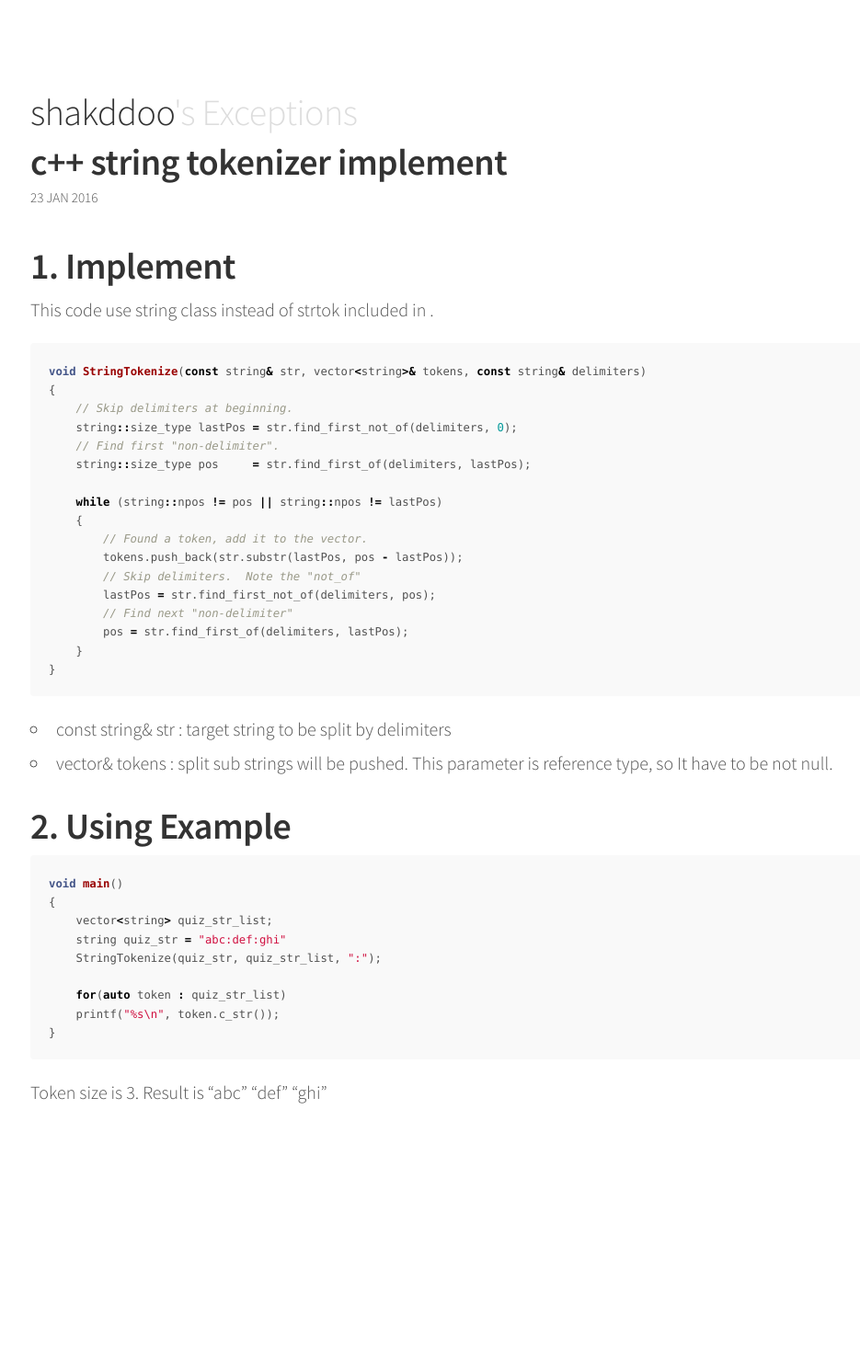
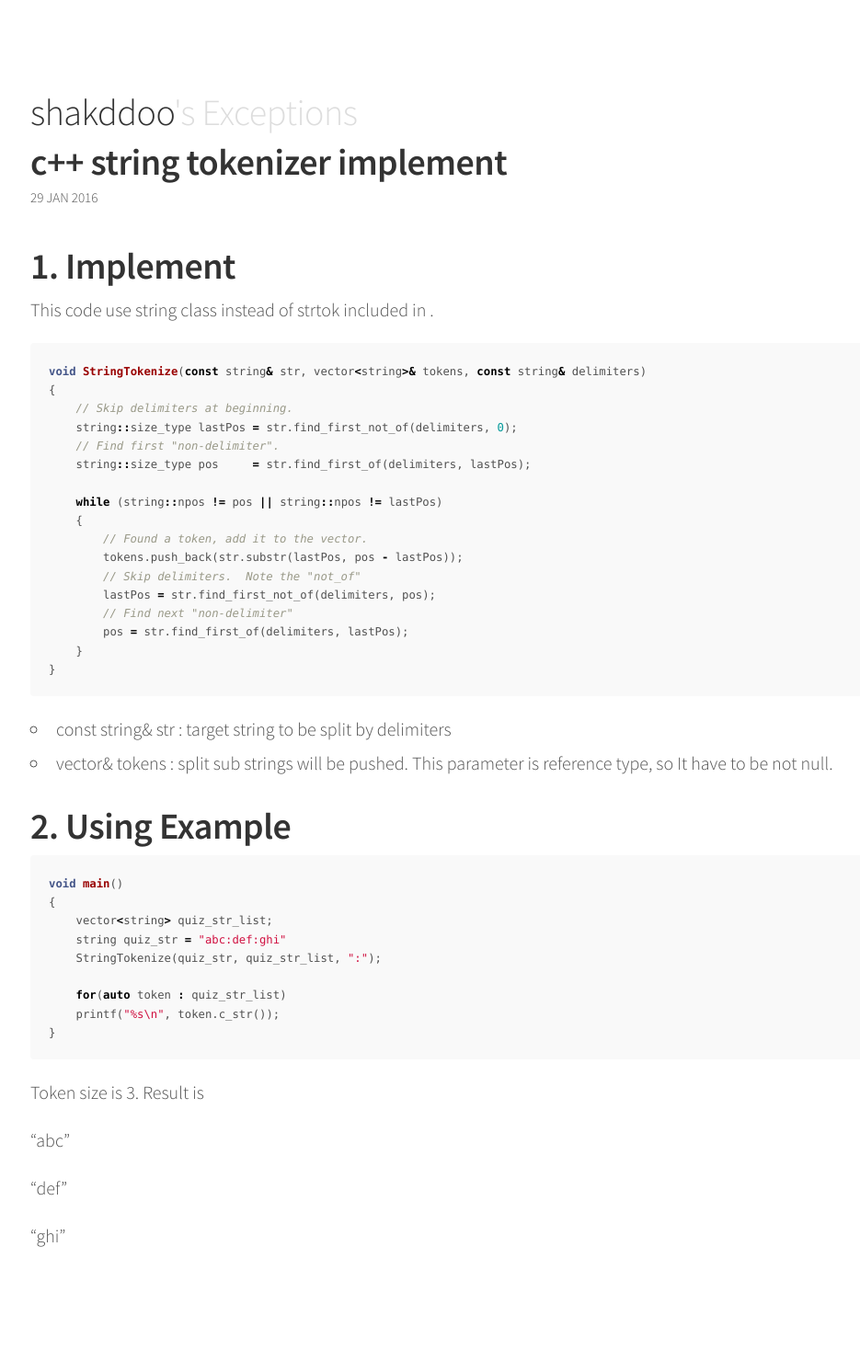
Before and after one commit to shakddoo/shakddoo.github.io, a Jekyll site: the page built from _posts/2016-01-30-cpp-string-tokenizer.md, in a window 1280 px wide. Shown: the whole page at 92% size, without its empty margins (127-1062 px from the left). Built offline with Jekyll 4.4.1, drawn with Linux system fonts in a browser that asks for light colours; Markdown is read by kramdown in place of the engine named in the settings; comment, search, counter and statistics services are not loaded; before the commit the page ends 1324 px from its top, so only the background shows below that; some of the changed lines change nothing that is shown.

Commit message:
fsdfsdfsfsf

```diff
--- a/_posts/2016-01-30-cpp-string-tokenizer.md
+++ b/_posts/2016-01-30-cpp-string-tokenizer.md
@@ -1,7 +1,7 @@
 ---
 layout: post
 title:  "c++ string tokenizer implement"
-date:   2016-01-24 02:00:00 +0900
+date:   2016-01-30 02:38:00 +0900
 categories: c++
 ---
 #1. Implement
@@ -47,6 +47,9 @@ void main()
 
 
 Token size is 3. Result is
+
 "abc"
+
 "def"
+
 "ghi"
```
